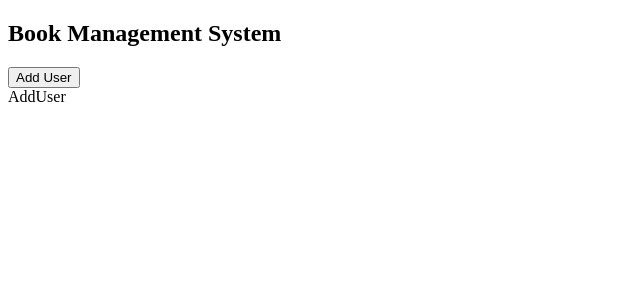
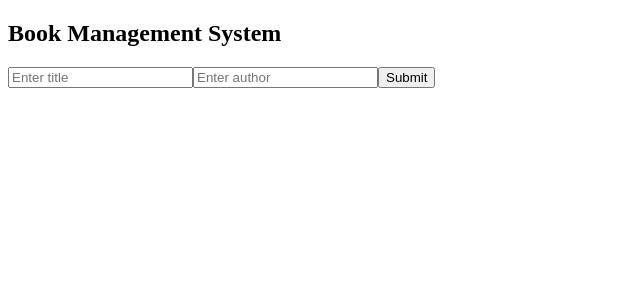
Before and after one commit to Guilherme23645/book-ui, a React (Vite) app: page /adduser in a window 1280 px wide. Shown: the top 300 px of the page, without its empty margins (0-640 px from the left). Built offline with nearby package versions, Linux system fonts and the light colour scheme.

Commit message:
feat: fully implement AddBook component

```diff
--- a/src/components/Navbar.jsx
+++ b/src/components/Navbar.jsx
@@ -1,16 +1,19 @@
-import { useNavigate } from "react-router-dom"
+import { useLocation, useNavigate } from "react-router-dom"
 
 const Navbar = () => {
   const navigate = useNavigate()
+  const location = useLocation()
 
   return (
     <nav>
         <h1>Book Management System</h1>
+        { location.pathname !== "/adduser" &&
         <button
           onClick={() => navigate("/adduser")}
         >
-          Add User
+          Add Book
         </button>
+        }
     </nav>
   )
 }
--- /dev/null
+++ b/src/pages/AddBook.jsx
@@ -0,0 +1,42 @@
+import axios from "axios"
+import { useState } from "react"
+import { useNavigate } from "react-router-dom"
+
+const AddBook = () => {
+  const [bookTitle, setBookTitle] = useState("")
+  const [bookAuthor, setBookAuthor] = useState("")
+  const navigate = useNavigate()
+
+  const handleSubmit = (e) => {
+    e.preventDefault()
+
+    axios.post("http://localhost:8000/books", {
+      title: bookTitle,
+      author: bookAuthor
+    })
+
+    navigate("/")
+  }
+
+  return (
+    <form onSubmit={handleSubmit}>
+      <input
+        type="text"
+        value={bookTitle}
+        onChange={(e) => setBookTitle(e.target.value)}
+        placeholder="Enter title"
+        required
+      />
+      <input
+        type="text"
+        value={bookAuthor}
+        onChange={(e) => setBookAuthor(e.target.value)}
+        placeholder="Enter author"
+        required
+      />
+      <button type="submit">Submit</button>
+    </form>
+  )
+}
+
+export default AddBook
--- a/src/pages/AddUser.jsx
+++ /dev/null
@@ -1,7 +0,0 @@
-const AddUser = () => {
-  return (
-    <div>AddUser</div>
-  )
-}
-
-export default AddUser
--- a/src/pages/index.jsx
+++ b/src/pages/index.jsx
@@ -1,7 +1,7 @@
 import { Route, Routes } from "react-router-dom"
 import Home from "./Home"
 import NotFound from "./NotFound"
-import AddUser from "./AddUser"
+import AddUser from "./AddBook"
 
 const Pages = () => {
   return (
```
